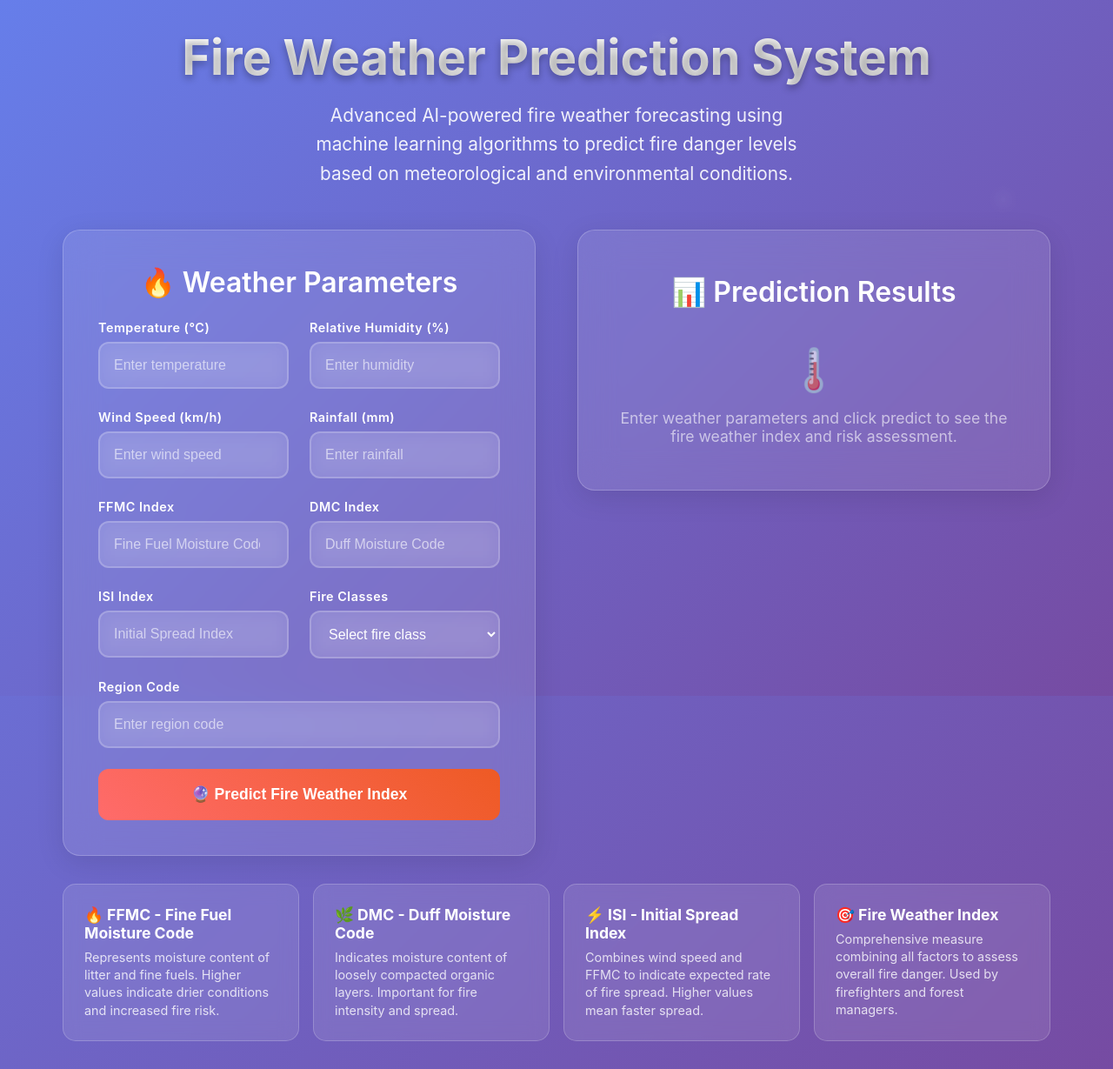
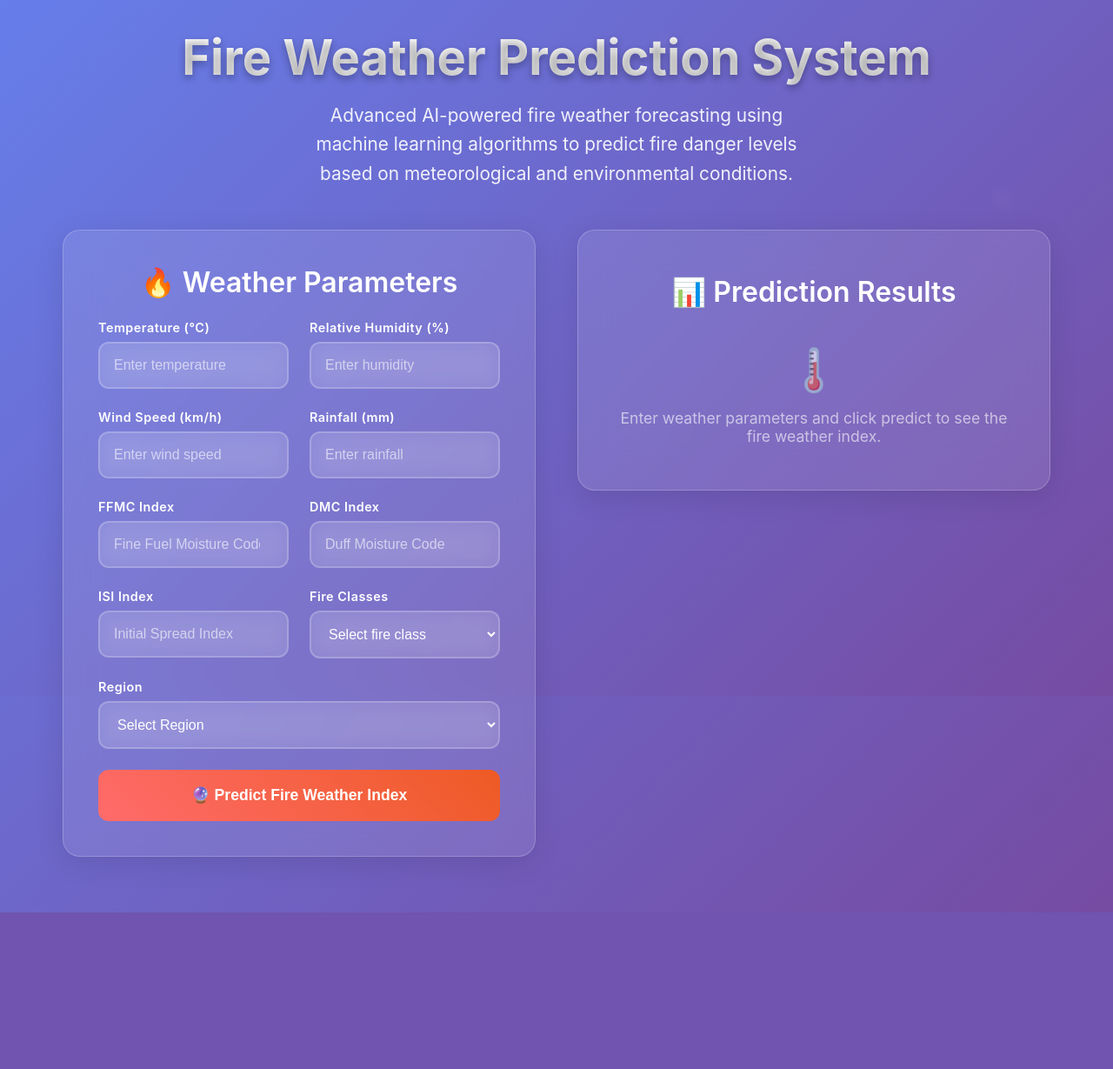
Before and after one commit to its-me-meax/testforestfire, a Flask app: page / in a window 1280 px wide. Shown: the whole page at 87% size. After the commit the page ends 1049 px from the top, so only its background shows below. Run offline with Flask 3, Linux system fonts and the light colour scheme; parts of the project's set-up code (start-up, migrations or seed data) failed here and were passed over.

Commit message:
Updated some stuff

```diff
--- a/templates/home.html
+++ b/templates/home.html
@@ -5,6 +5,7 @@
     <meta name="viewport" content="width=device-width, initial-scale=1.0">
     <title>Fire Weather Prediction System</title>
     <style>
+        /* Your CSS styles remain the same... */
         * {
             margin: 0;
             padding: 0;
@@ -396,7 +397,7 @@
                     <div class="form-grid">
                         <div class="form-group">
                             <label for="Temperature">Temperature (°C)</label>
-                            <input type="number" id="Temperature" name="Temperature" step="0.1" placeholder="Enter temperature" required>
+                            <input type="number" id="Temprature" name="Temprature" step="0.1" placeholder="Enter temperature" required>
                         </div>
                         <div class="form-group">
                             <label for="RH">Relative Humidity (%)</label>
@@ -404,7 +405,7 @@
                         </div>
                         <div class="form-group">
                             <label for="WS">Wind Speed (km/h)</label>
-                            <input type="number" id="WS" name="WS" step="0.1" min="0" placeholder="Enter wind speed" required>
+                            <input type="number" id="Ws" name="Ws" step="0.1" min="0" placeholder="Enter wind speed" required>
                         </div>
                         <div class="form-group">
                             <label for="Rain">Rainfall (mm)</label>
@@ -426,16 +427,17 @@
                             <label for="Classes">Fire Classes</label>
                             <select id="Classes" name="Classes" required>
                                 <option value="">Select fire class</option>
-                                <option value="1">Class 1 - Very Low</option>
-                                <option value="2">Class 2 - Low</option>
-                                <option value="3">Class 3 - Moderate</option>
-                                <option value="4">Class 4 - High</option>
-                                <option value="5">Class 5 - Very High</option>
+                                <option value="0">Not Fire</option>
+                                <option value="1">Fire</option>
                             </select>
                         </div>
                         <div class="form-group full-width">
-                            <label for="Region">Region Code</label>
-                            <input type="number" id="Region" name="Region" step="1" placeholder="Enter region code" required>
+                            <label for="Region">Region</label>
+                            <select id="Region" name="Region" required>
+                                <option value="">Select Region</option>
+                                <option value="0">Sidi-Bel Abbes</option>
+                                <option value="1">Bejaia</option>
+                            </select>
                         </div>
                     </div>
                     <button type="submit" class="submit-btn">
@@ -446,99 +448,45 @@
 
             <div class="result-section">
                 <h2 class="section-title">📊 Prediction Results</h2>
-                <div id="resultContent" class="result-display">
-                    <div class="placeholder-content">
-                        <div style="font-size: 3rem; margin: 1rem 0;">🌡️</div>
-                        <p>Enter weather parameters and click predict to see the fire weather index and risk assessment.</p>
+
+                {% if results is defined and results is not none %}
+
+                    <div id="resultContent" class="result-display">
+                        <div class="result-label">Predicted Fire Weather Index</div>
+                        <div class="result-value">{{ "%.2f"|format(results) }}</div>
+
+                        {% if results < 5 %}
+                            <div class="risk-indicator risk-low">Low Risk</div>
+                            <div class="result-description">Fire conditions are favorable with low risk.</div>
+                        {% elif results < 15 %}
+                            <div class="risk-indicator risk-medium">Medium Risk</div>
+                            <div class="result-description">Moderate fire conditions - exercise caution.</div>
+                        {% else %}
+                            <div class="risk-indicator risk-high">High Risk</div>
+                            <div class="result-description">High fire danger - extreme caution required.</div>
+                        {% endif %}
                     </div>
-                </div>
-                <div id="loading" class="loading">
-                    <div class="loading-spinner"></div>
-                    <p>Analyzing weather conditions...</p>
-                </div>
+
+                {% else %}
+
+                    <div id="resultContent" class="result-display">
+                        <div class="placeholder-content">
+                            <div style="font-size: 3rem; margin: 1rem 0;">🌡️</div>
+                            <p>Enter weather parameters and click predict to see the fire weather index.</p>
+                        </div>
+                    </div>
+
+                {% endif %}
+
             </div>
-        </div>
+            </div>
 
         <div class="info-cards">
-            <div class="info-card">
-                <h3>🔥 FFMC - Fine Fuel Moisture Code</h3>
-                <p>Represents moisture content of litter and fine fuels. Higher values indicate drier conditions and increased fire risk.</p>
             </div>
-            <div class="info-card">
-                <h3>🌿 DMC - Duff Moisture Code</h3>
-                <p>Indicates moisture content of loosely compacted organic layers. Important for fire intensity and spread.</p>
-            </div>
-            <div class="info-card">
-                <h3>⚡ ISI - Initial Spread Index</h3>
-                <p>Combines wind speed and FFMC to indicate expected rate of fire spread. Higher values mean faster spread.</p>
-            </div>
-            <div class="info-card">
-                <h3>🎯 Fire Weather Index</h3>
-                <p>Comprehensive measure combining all factors to assess overall fire danger. Used by firefighters and forest managers.</p>
-            </div>
-        </div>
     </div>
 
     <script>
-        document.getElementById('predictionForm').addEventListener('submit', function(e) {
-            e.preventDefault();
-
-            // Show loading
-            document.getElementById('resultContent').style.display = 'none';
-            document.getElementById('loading').style.display = 'block';
-
-            // Simulate API call delay
-            setTimeout(() => {
-                // Hide loading
-                document.getElementById('loading').style.display = 'none';
-                document.getElementById('resultContent').style.display = 'block';
-
-                // Get form values
-                const temperature = parseFloat(document.getElementById('Temperature').value);
-                const humidity = parseFloat(document.getElementById('RH').value);
-                const windSpeed = parseFloat(document.getElementById('WS').value);
-                const rainfall = parseFloat(document.getElementById('Rain').value);
-                const ffmc = parseFloat(document.getElementById('FFMC').value);
-                const dmc = parseFloat(document.getElementById('DMC').value);
-                const isi = parseFloat(document.getElementById('ISI').value);
-                const classes = parseFloat(document.getElementById('Classes').value);
-
-                // Simple prediction simulation (replace with actual model result)
-                const prediction = Math.max(0, (ffmc * 0.3 + dmc * 0.2 + isi * 0.4 + temperature * 0.1 - humidity * 0.2 + windSpeed * 0.1) / 10);
-
-                // Determine risk level
-                let riskLevel, riskClass, riskText;
-                if (prediction < 2) {
-                    riskLevel = 'Low';
-                    riskClass = 'risk-low';
-                    riskText = 'Fire conditions are favorable with low risk';
-                } else if (prediction < 4) {
-                    riskLevel = 'Medium';
-                    riskClass = 'risk-medium';
-                    riskText = 'Moderate fire conditions - exercise caution';
-                } else {
-                    riskLevel = 'High';
-                    riskClass = 'risk-high';
-                    riskText = 'High fire danger - extreme caution required';
-                }
-
-                // Display results
-                document.getElementById('resultContent').innerHTML = `
-                    <div class="result-label">Fire Weather Index</div>
-                    <div class="result-value">${prediction.toFixed(2)}</div>
-                    <div class="risk-indicator ${riskClass}">
-                        ${riskLevel} Risk
-                    </div>
-                    <div class="result-description">${riskText}</div>
-                `;
-
-                // Add animation
-                document.getElementById('resultContent').style.animation = 'fadeInUp 0.8s ease-out';
-
-            }, 2000);
-        });
-
-        // Add input animations
+        // Add animations to input fields on focus/blur
         document.querySelectorAll('input, select').forEach(input => {
             input.addEventListener('focus', function() {
                 this.parentElement.style.transform = 'translateY(-2px)';
@@ -548,12 +496,6 @@
                 this.parentElement.style.transform = 'translateY(0)';
             });
         });
-
-        // Add floating animation to cards
-        document.querySelectorAll('.info-card').forEach((card, index) => {
-            card.style.animationDelay = `${index * 0.2}s`;
-            card.style.animation = 'fadeInUp 1s ease-out forwards';
-        });
     </script>
 </body>
 </html>
```
